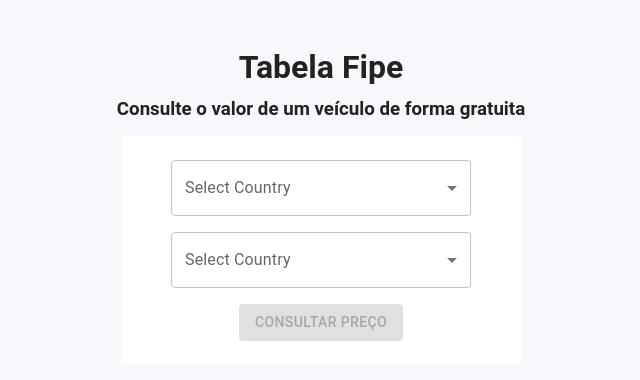
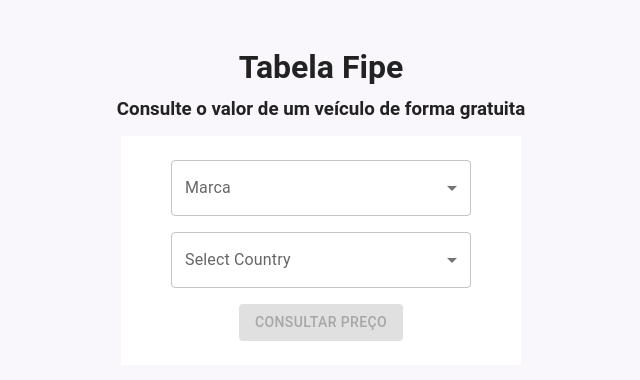
Before and after one commit to Matheus-Rian/Fipe-Table-Next, a Next.js app: page / in a window 1280 px wide. Shown: the top 380 px of the page, without its empty margins (319-959 px from the left). Built offline with nearby package versions, Linux system fonts and the light colour scheme; no server answers.

Commit message:
feat: add hook useCarsBrands in Table Fipe

```diff
--- a/src/components/TableFipe.tsx
+++ b/src/components/TableFipe.tsx
@@ -1,9 +1,11 @@
 import { Box, TextField, MenuItem, Button } from "@mui/material"
 import React, { useState } from "react"
+import { useCarsBrands } from "../hooks/useCarsBrands";
 
 export const TableFipe: React.FC = () => {
   const [country, setCountry] = useState('');
-  console.log({ country });
+  const { carsBrands } = useCarsBrands();
+  console.log({ carsBrands });
 
   const handleChange = (ev: React.ChangeEvent<HTMLInputElement>) => {
     setCountry(ev.target.value as string);
@@ -22,7 +24,7 @@
       }}
     >
       <TextField
-        label='Select Country'
+        label='Marca'
         select
         value={country}
         onChange={handleChange}
```
